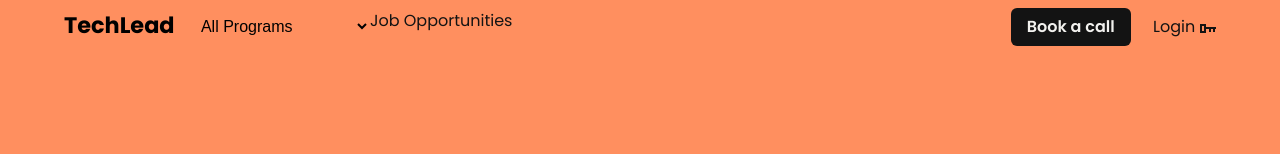
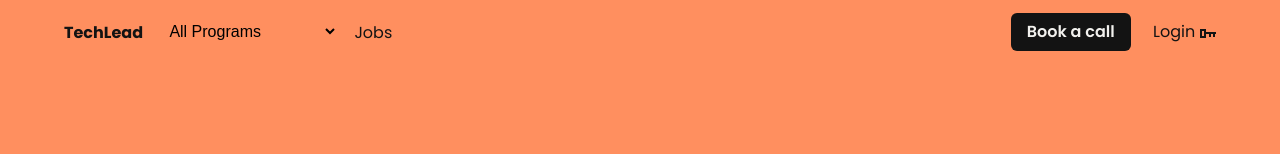
Before and after one commit to Abeer-Yahya/React_Task5, a React (Create React App) app: page / in a window 1280 px wide. Shown: the top 154 px of the page. Built offline with nearby package versions, Linux system fonts and the light colour scheme.

Commit message:
Fixed header style

```diff
--- a/src/assets/scss/components/_header.scss
+++ b/src/assets/scss/components/_header.scss
@@ -1,20 +1,21 @@
 nav {
   background-color: $primary_color;
-  padding: 0.5rem 4rem;
+  padding: 0.8rem 4rem;
   display: flex;
   justify-content: space-between;
   .flex {
     display: flex;
-    p {
-      font-size: 1.4rem;
-      font-weight: 700;
+    .navLink {
+      margin-top: 0.45rem;
       margin-right: 1.4rem;
+      display: inline-block;
     }
     .headerMenu {
       margin-top: -0.05rem;
       font-size: 1rem;
       background-color: transparent;
       border: none;
+      margin-right: 1rem;
       &:focus {
         border: none;
       }
--- a/src/assets/scss/root.css
+++ b/src/assets/scss/root.css
@@ -1,23 +1,24 @@
 @import url("https://fonts.googleapis.com/css2?family=Poppins:wght@100;400;500;600;700&display=swap");
 nav {
   background-color: #ff8f5f;
-  padding: 0.5rem 4rem;
+  padding: 0.8rem 4rem;
   display: flex;
   justify-content: space-between;
 }
 nav .flex {
   display: flex;
 }
-nav .flex p {
-  font-size: 1.4rem;
-  font-weight: 700;
+nav .flex .navLink {
+  margin-top: 0.45rem;
   margin-right: 1.4rem;
+  display: inline-block;
 }
 nav .flex .headerMenu {
   margin-top: -0.05rem;
   font-size: 1rem;
   background-color: transparent;
   border: none;
+  margin-right: 1rem;
 }
 nav .flex .headerMenu:focus {
   border: none;
--- a/src/components/header.jsx
+++ b/src/components/header.jsx
@@ -11,7 +11,9 @@ export default function Header() {
   return (
     <nav>
       <div className="flex">
-        <p>TechLead</p>
+        <NavLink to={"/"} className="navLink">
+          <strong>TechLead</strong>
+        </NavLink>
         <select className="headerMenu">
           <option value="All Programs">All Programs</option>
           <option value="Data Analytics">Data Analytics</option>
@@ -20,7 +22,13 @@ export default function Header() {
           <option value="Quality Assurance">Quality Assurance</option>{" "}
           <option value="BI Analyst">BI Analyst</option>
         </select>
-        <NavLink to={"/jobs"}>Job Opportunities</NavLink>
+        <NavLink
+          to={"/jobs"}
+          className="navLink"
+          state={{ marginTop: "0.4rem" }}
+        >
+          Jobs
+        </NavLink>
       </div>
       <div>
         <a href="#CTA" className="primaryButton">
```
Also changed, not shown: 1 other file (tests, documents, lock files or other folders).
